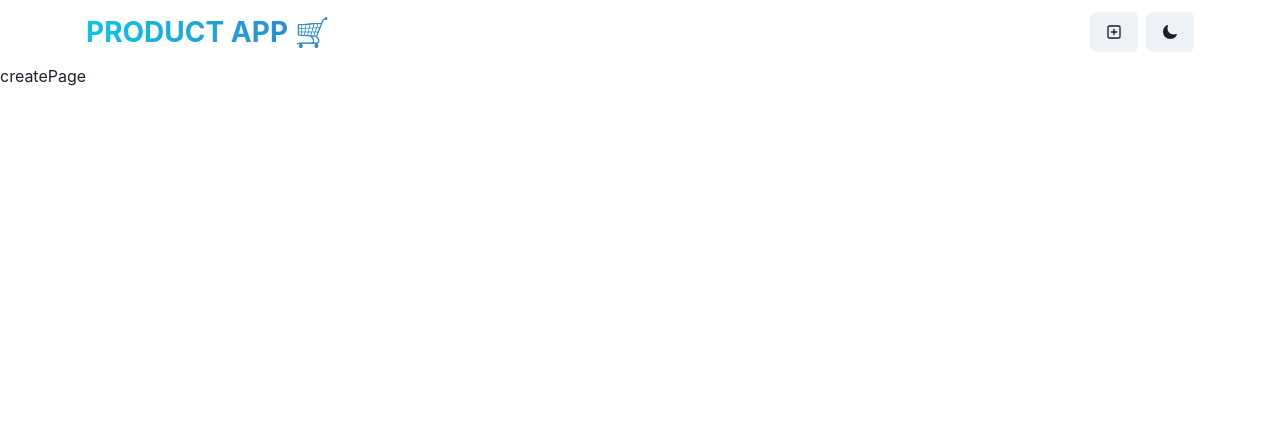
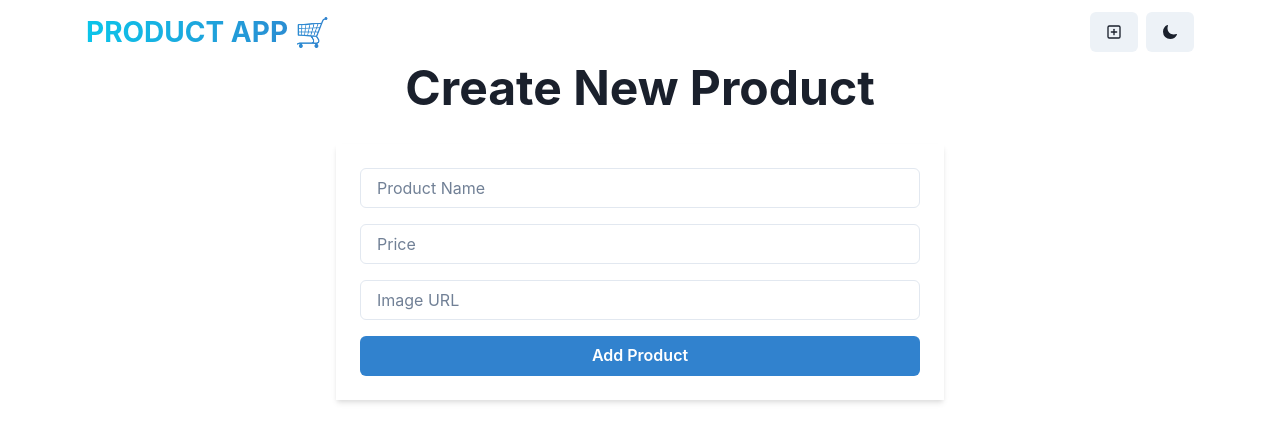
Before and after one commit to sanjaii1/Product-App-MERN-, a React (Vite) app in the folder frontEnd/: page /create in a window 1280 px wide. Shown: the top 442 px of the page. Built offline with nearby package versions, Linux system fonts and the light colour scheme.

Commit message:
add page design

```diff
--- a/frontEnd/src/pages/createPage.jsx
+++ b/frontEnd/src/pages/createPage.jsx
@@ -1,9 +1,71 @@
-import React from 'react'
+import {
+  Box,
+  Button,
+  Container,
+  Heading,
+  Input,
+  useColorModeValue,
+  VStack,
+} from "@chakra-ui/react";
+import React, { useState } from "react";
 
 const CreatePage = () => {
+  const [newProduct, setNewProduct] = useState({
+    name: "",
+    price: "",
+    image: "",
+  });
+
+  const handleAddProduct =() => {
+    console.log(newProduct)
+  }
+
+
   return (
-    <div>createPage</div>
-  )
-}
+    <Container maxW={"container.sm"}>
+      <VStack spacing={8}>
+        <Heading as={"h1"} size={"2xl"} textAlign={"center"}>
+          Create New Product
+        </Heading>
+        <Box
+          w={"full"}
+          bg={useColorModeValue("white", "gray.800")}
+          p={6}
+          shadow={"md"}
+        >
+          <VStack spacing={4}>
+            <Input
+              placeholder="Product Name"
+              name="name"
+              value={newProduct.name}
+              onChange={(e) =>
+                setNewProduct({ ...newProduct, name: e.target.value })
+              }
+            />
+            <Input
+              placeholder="Price"
+              name="price"
+              value={newProduct.price}
+              onChange={(e) =>
+                setNewProduct({ ...newProduct, price: e.target.value })
+              }
+            />{" "}
+            <Input
+              placeholder="Image URL"
+              name="image"
+              value={newProduct.image}
+              onChange={(e) =>
+                setNewProduct({ ...newProduct, image: e.target.value })
+              }
+            />
+            <Button colorScheme={"blue"} onClick={handleAddProduct} w="full">
+              Add Product
+            </Button>
+          </VStack>
+        </Box>
+      </VStack>
+    </Container>
+  );
+};
 
-export default CreatePage
+export default CreatePage;
```
